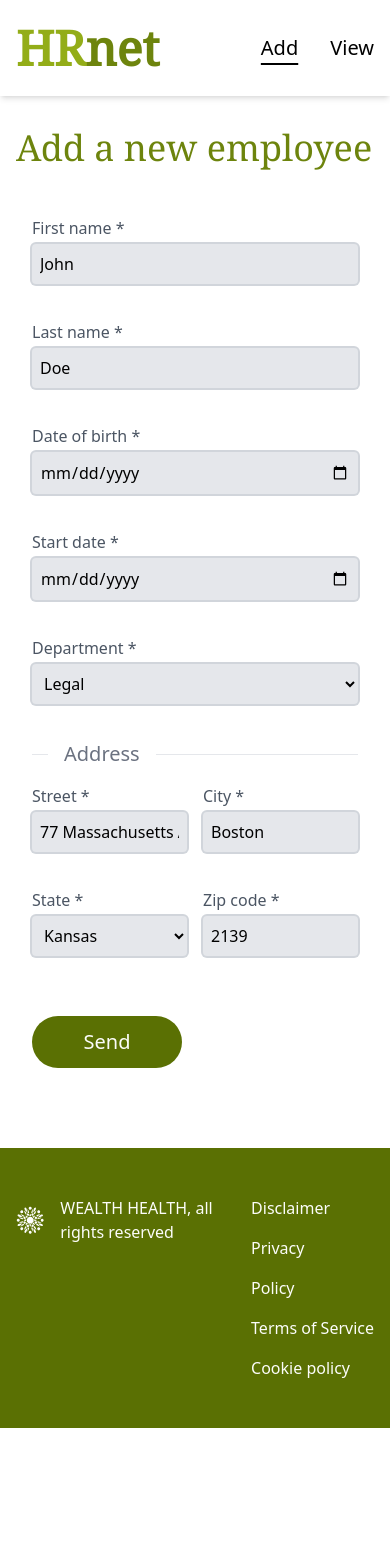
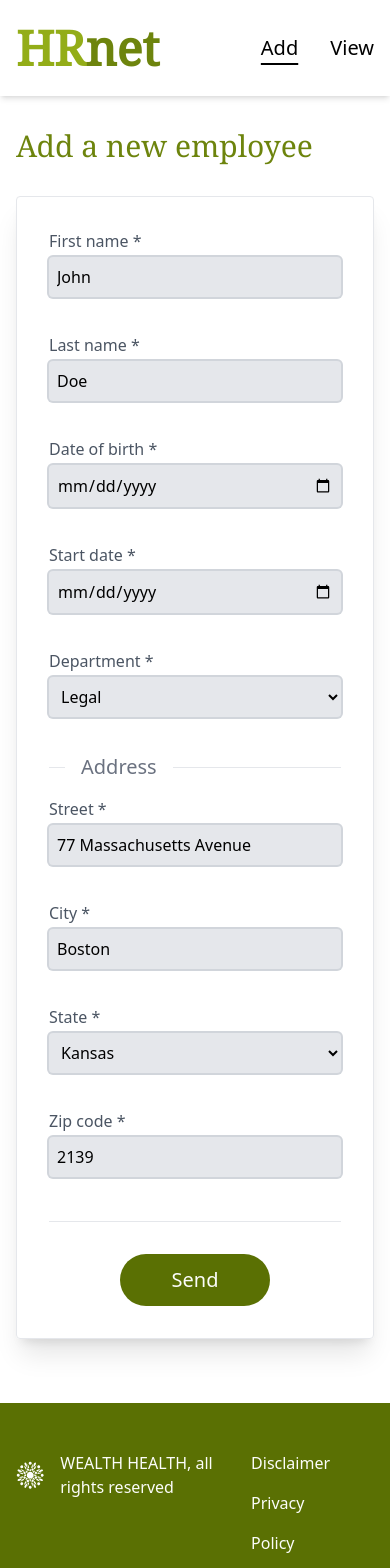
Before and after one commit to jeromeabel/oc-p14-hrnet, a React (Vite) app: page /oc-p14-hrnet/add in a window 390 px wide. Shown: the top 1568 px of the page. Before the commit the page ends 1428 px from the top, so only its background shows below. Built offline with nearby package versions, Linux system fonts and the light colour scheme.

Commit message:
CSS add form

```diff
--- a/src/components/AddEmployeeForm/AddEmployeeForm.tsx
+++ b/src/components/AddEmployeeForm/AddEmployeeForm.tsx
@@ -68,10 +68,10 @@ const AddEmployeeForm = ({ onSubmit }: AddEmployeeFormProps) => {
   return (
     <form
       onSubmit={handleSubmit(onSubmit)}
-      className="flex flex-col gap-4 p-4 my-8 lg:p-0 max-w-[1000px]"
+      className="flex flex-col gap-4 my-8 max-w-[1000px] shadow-xl border rounded p-8"
     >
       <div className="flex flex-col flex-wrap gap-2">
-        <div className="flex-1 grid grid-cols-1 m-w-[500px] xl:grid-cols-2 gap-y-2 gap-x-4">
+        <div className="flex-1 grid grid-cols-1 md:grid-cols-2 gap-y-2 gap-x-4">
           <Input
             {...register('firstName')}
             label="First name"
@@ -101,8 +101,10 @@ const AddEmployeeForm = ({ onSubmit }: AddEmployeeFormProps) => {
             options={departments}
           />
         </div>
-
-        <fieldset className="border-t py-4 flex-1 grid grid-cols-2 gap-y-2 gap-x-4">
+        <fieldset
+          className="border-t border-b py-4
+        flex-1 grid grid-cols-1 md:grid-cols-2 gap-y-2 gap-x-4"
+        >
           <legend className="text-gray-500 text-xl mx-4 px-4">Address</legend>
           <Input
             {...register('street')}
@@ -129,10 +131,12 @@ const AddEmployeeForm = ({ onSubmit }: AddEmployeeFormProps) => {
         </fieldset>
       </div>
 
-      <div className="text-white bg-secondary hover:bg-primary text-xl rounded-full w-[150px]">
-        <button className="w-full  p-3" type="submit" disabled={isSubmitting}>
-          Send
-        </button>
+      <div className="flex justify-center mt-4">
+        <div className="text-white  bg-secondary hover:bg-primary text-xl rounded-full w-[150px]">
+          <button className="w-full  p-3" type="submit" disabled={isSubmitting}>
+            Send
+          </button>
+        </div>
       </div>
     </form>
   );
--- a/src/pages/Add.tsx
+++ b/src/pages/Add.tsx
@@ -56,7 +56,7 @@ const Add = () => {
 
   return (
     <>
-      <h1 className="text-4xl">Add a new employee</h1>
+      <h1 className="text-3xl lg:text-4xl">Add a new employee</h1>
       <AddEmployeeForm onSubmit={handleFormSubmit} />
 
       <Modal isOpen={isModalOpen} onClose={closeModal}>
```
